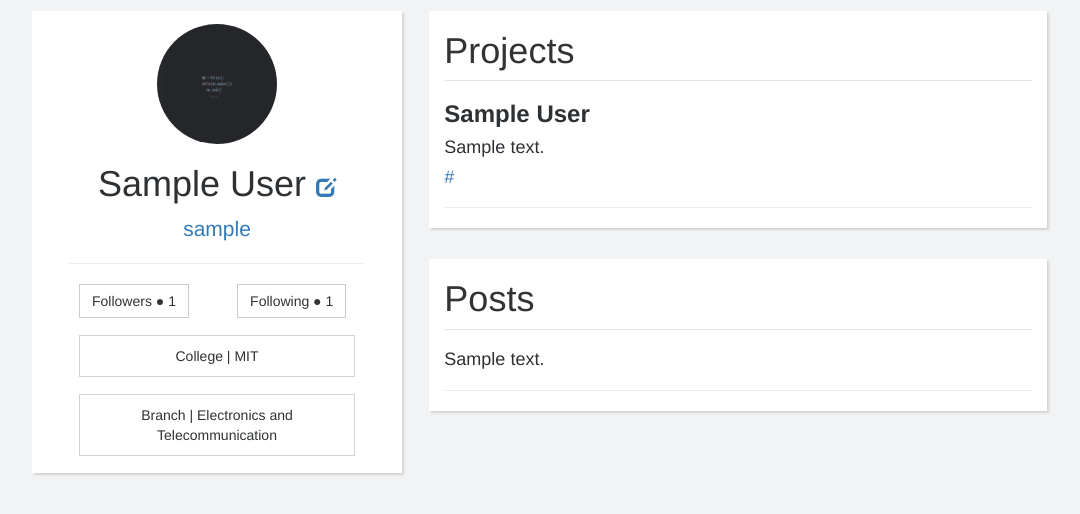
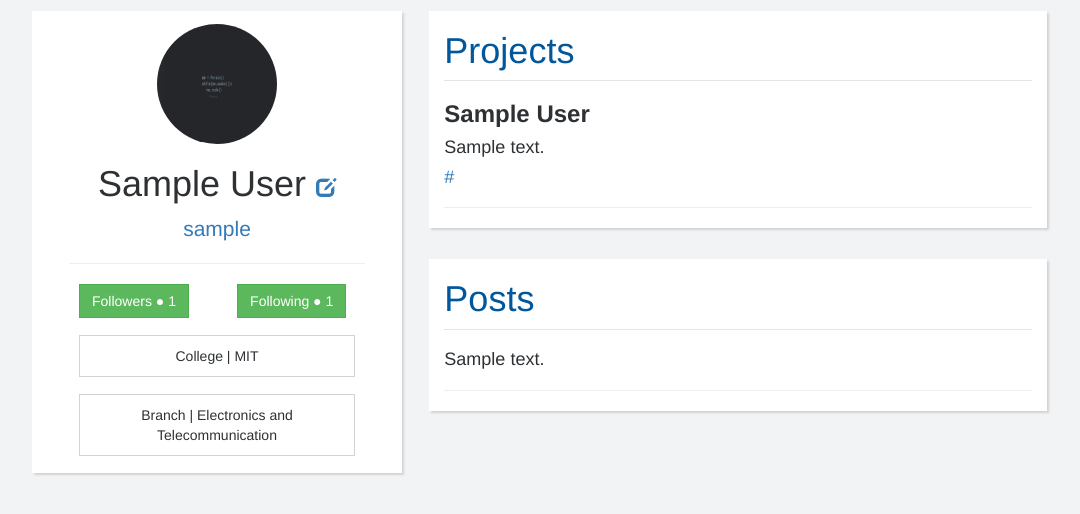
Before and after one commit to MIT-Hackathon-MMCOE/smart-UNI-forum, a Django app: page /accounts/profile in a window 1280 px wide. Shown: the part 66-580 px from the top of the page, without its empty margins (53-1133 px from the left). Run offline with Django 3.2, Linux system fonts and the light colour scheme; a user stored in the database is signed in; tables that the repository leaves empty hold one stand-in row (values such as "Sample post"); some libraries are stand-ins or nearby versions.

Commit message:
fixed links and updated color scheme of profiles page

```diff
--- a/smart_UNI_forum/accounts/templates/profile_display.html
+++ b/smart_UNI_forum/accounts/templates/profile_display.html
@@ -19,21 +19,21 @@
                     {% if profile.college %}
                         <div class="row" style="margin-left: 5%; margin-right: 2%; margin-bottom: 5%">
                             <div class="col-lg-6 col-md-6 col-sm-6">
-                                <div class="btn btn-default no_borders">Followers &#9679; {{ followers }}</div>
+                                <div class="btn btn-success no_borders">Followers &#9679; {{ followers }}</div>
                             </div>
                             <div class="col-lg-6 col-md-6 col-sm-6">
-                                <div class="btn btn-default no_borders">Following &#9679; {{ following }}</div>
+                                <div class="btn btn-success no_borders">Following &#9679; {{ following }}</div>
                             </div>
                             <div style="padding: 5%"></div>
                         </div>
                         <div class="row" style="margin-left: 5%; margin-right: 5%; margin-bottom: 5%">
                             <div class="col-lg-12 col-md-12 col-sm-12 text-center">
-                                <div style="border: 1px solid lightgray; padding: 10px">College | {{ profile.college }}</div>
+                                <div style="border: 1px solid lightgray; padding: 10px;">College | {{ profile.college }}</div>
                             </div>
                         </div>
                         <div class="row" style="margin-left: 5%; margin-right: 5%; margin-bottom: 5%">
                             <div class="col-lg-12 col-md-12 col-sm-12 text-center">
-                                <div style="border: 1px solid lightgray; padding: 10px">Branch | {{ profile.branch }}</div>
+                                <div style="border: 1px solid lightgray; padding: 10px;">Branch | {{ profile.branch }}</div>
                             </div>
                         </div>
                     {% endif %}
@@ -41,7 +41,7 @@
                 <div class="col-lg-7 col-md-7 col-sm-12">
                     <div class="col-lg-12 col-md-12 col-sm-12 cards" style="margin-left: 2%; margin-right: 2%; margin-bottom: 5%">
                         <legend>
-                            <h1>Projects</h1>
+                            <h1 style="color: #01579B;">Projects</h1>
                         </legend>
                         {% if projects %}
                             {% for project in projects %}
@@ -56,7 +56,7 @@
                     </div>
                     <div class="col-lg-12 col-md-12 col-sm-12 cards" style="margin-left: 2%; margin-right: 2%; margin-bottom: 5%">
                         <legend>
-                            <h1>Posts</h1>
+                            <h1 style="color: #01579B;">Posts</h1>
                         </legend>
                         {% if questions %}
                             {% for question in questions %}
--- a/smart_UNI_forum/accounts/urls.py
+++ b/smart_UNI_forum/accounts/urls.py
@@ -35,7 +35,7 @@ urlpatterns = [
     url('accounts/change/email/', ChangeEmailView.as_view(), name='change_email'),
     url('accounts/change/email/<code>/', ChangeEmailActivateView.as_view(),
          name='change_email_activation'),
-    url(r'^accounts/profile/edit/(?P<slug>[^\.]+)/$', ProfileUpdate.as_view(), name='profile_edit'),
+    url(r'^accounts/profile/edit/(?P<slug>[^\.]+)/$', ProfileUpdate.as_view(success_url="/accounts/profile/"), name='profile_edit'),
 
     url('accounts/profile', profile_display, name='profile_display'),
 ]
```
